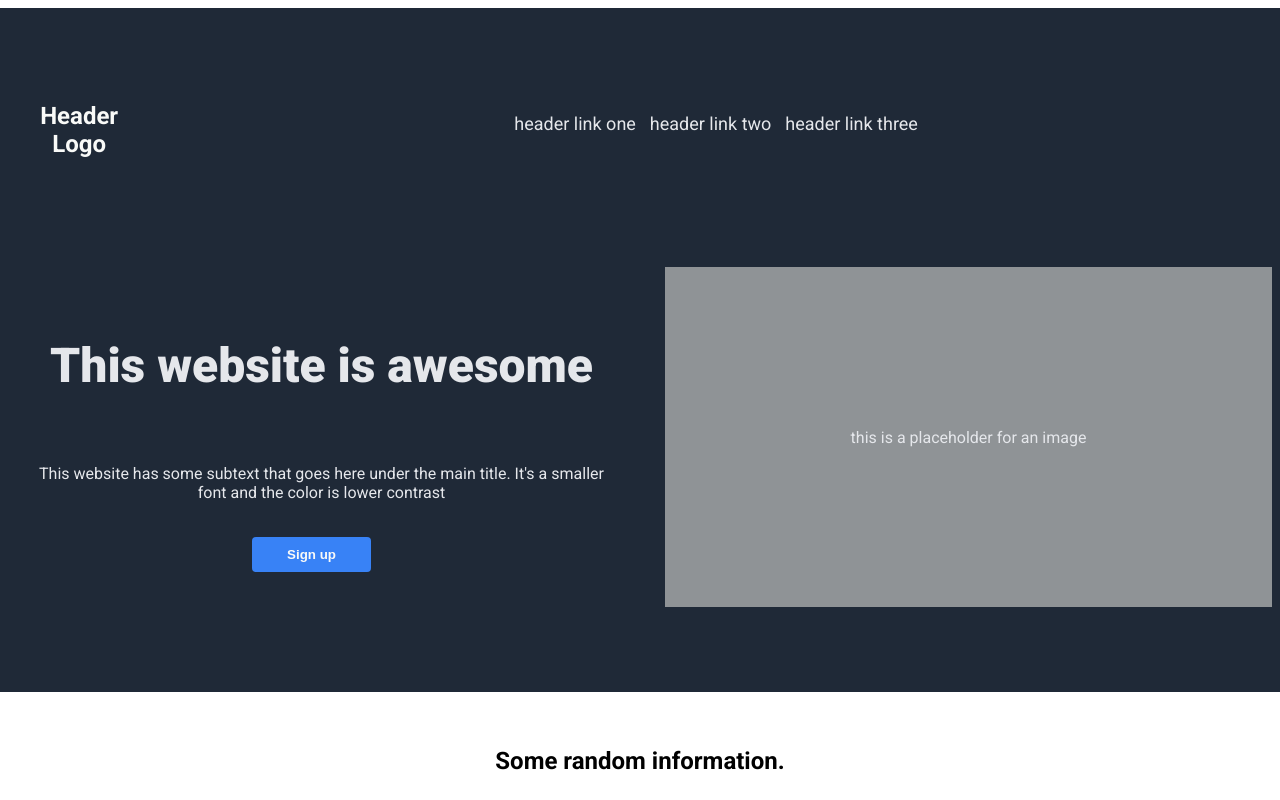
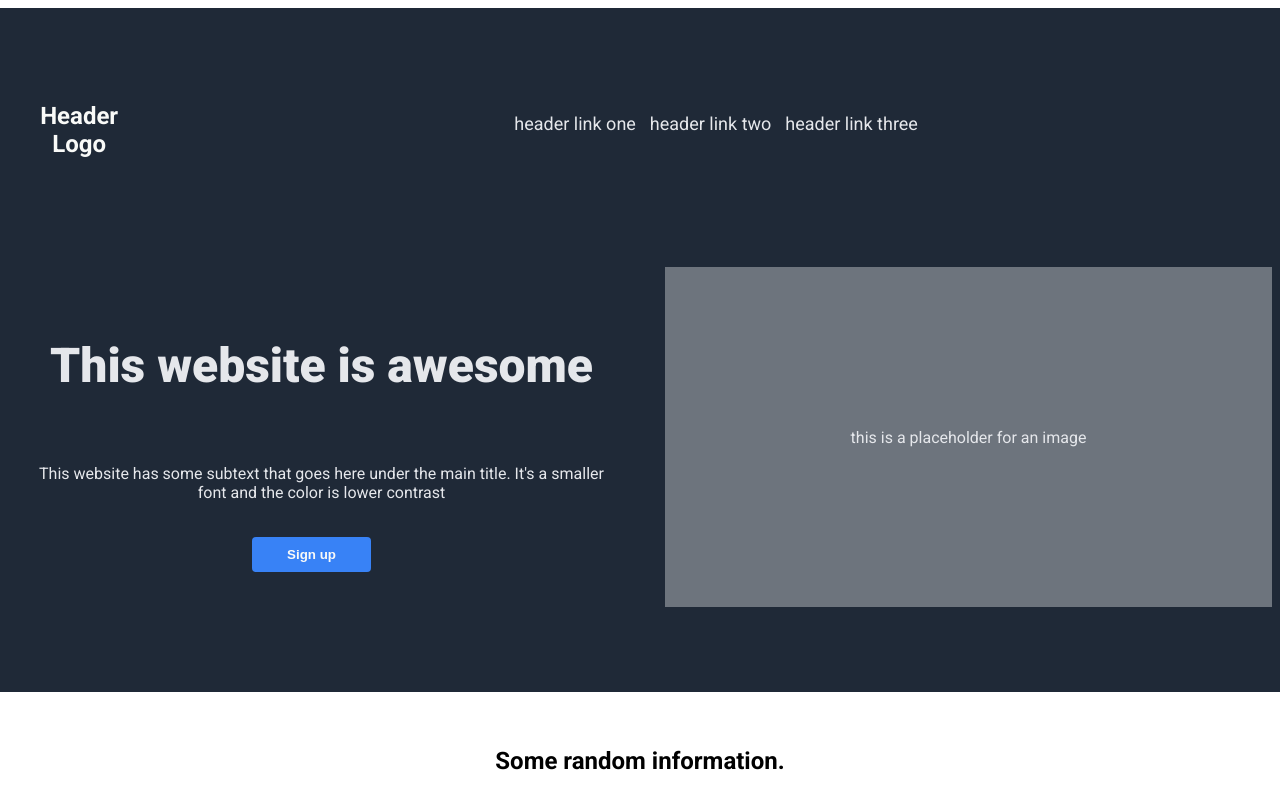
Before and after one commit to brookemelody/odin-landing-page, a plain HTML site: page index.html in a window 1280 px wide. Shown: the top 800 px of the page. Drawn offline with Linux system fonts and the light colour scheme.

Commit message:
Fix placeholder image background color to be more accurate to design image

```diff
--- a/style.css
+++ b/style.css
@@ -59,7 +59,7 @@ body div {
     display: flex;
     align-items: center;
     justify-content: center;
-    background-color: #8f9396;
+    background-color: #6d747d;
 }
 
 button {
```
